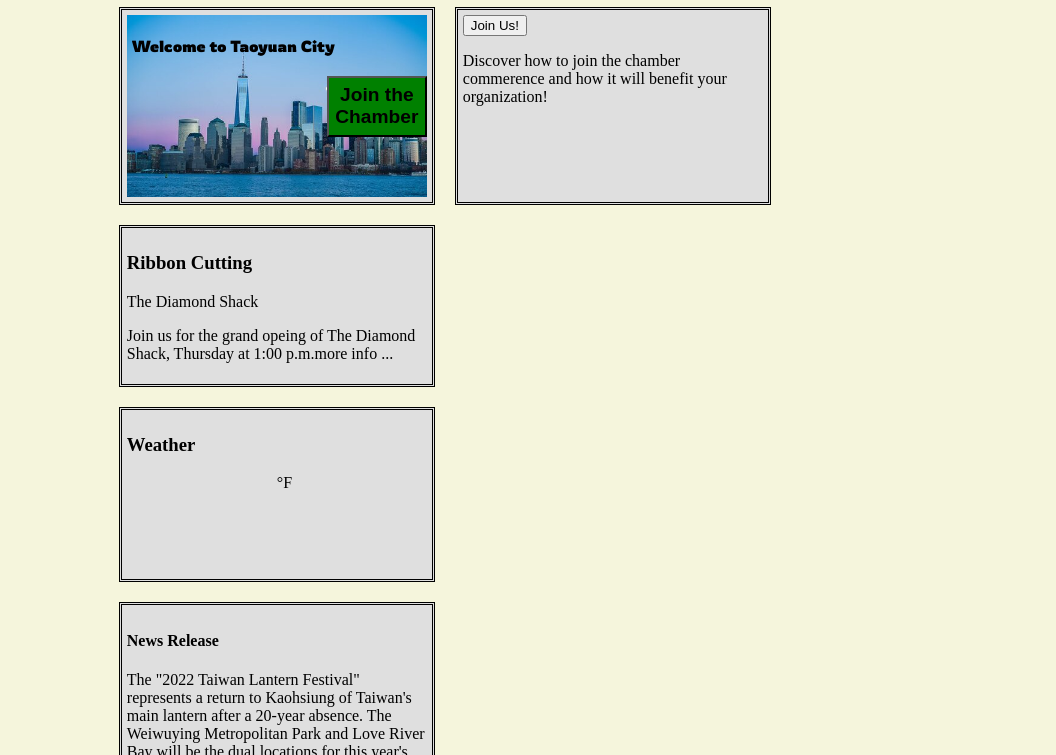
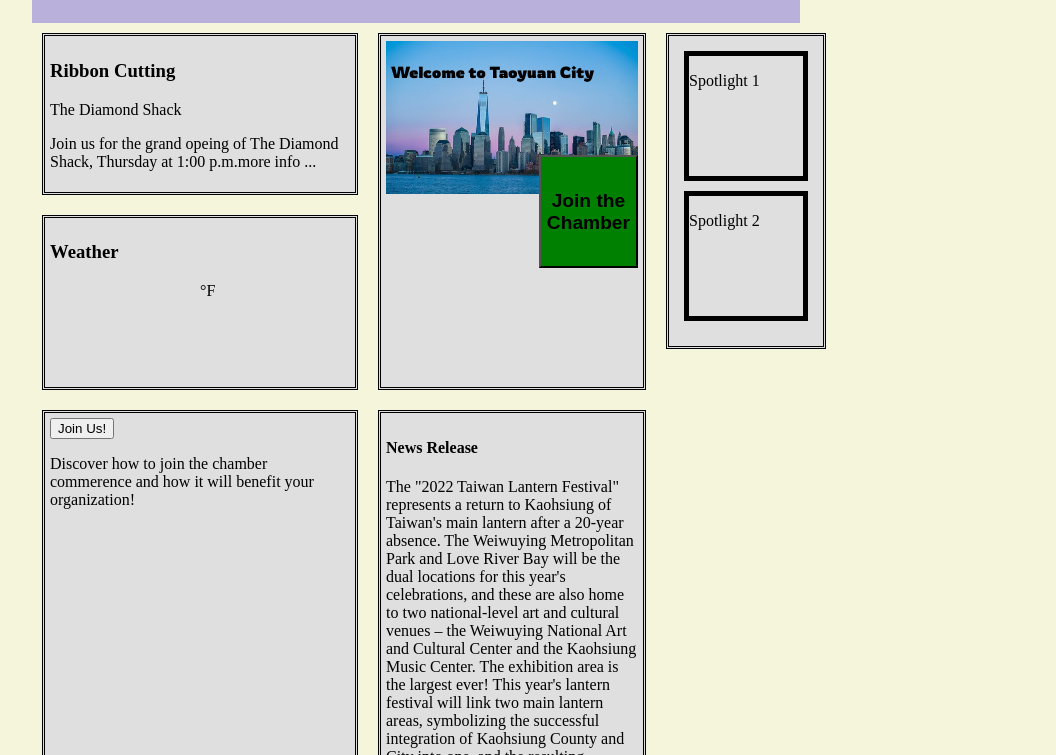
Before and after one commit to HUANG37W/wdd230, a plain HTML site: page chamber/index.html in a window 1280 px wide. Shown: the part 229-984 px from the top of the page, without its empty margins (224-1280 px from the left). Drawn offline with Linux system fonts and the light colour scheme; files that its build step writes are made by us from their sources; no server answers.

Commit message:
commit ago

```diff
--- a/chamber/css/base.css
+++ b/chamber/css/base.css
@@ -3,7 +3,6 @@
 body {
     background-color: beige;
 }
-
 header {
     display: grid;
     grid-template-columns: 2fr 1fr 1fr;
@@ -47,10 +46,6 @@ header nav{
 .newstyle {
     background-color: red;
 }
-
-
-
-
 .navigation li:first-child{
     display: block;
 }
@@ -61,22 +56,10 @@ header nav{
 .responsive li{
     display: flex;
 }
-main {
-    display: grid;
-    grid-template-areas:
-    "event hero spot"
-    "weather news spot"
-    "weather news spot";
-    text-align: left;
-    width: 80%;
-    margin: 0 auto;
-}
-
 #event {
     grid-area: event;
     border: double black;
 }
-
 .content{
     margin: 10px;
     padding: 5px;
@@ -84,16 +67,12 @@ main {
     background-color: rgba(0, 0, 255, 0.089);
 }
 
-
+#spot3{
+    display: none;
+}
 .side-content{
     width: 300px;
 }
-
-
-
-
-
-
 .light{
     height: 40%;
     border: 5px black solid;
@@ -183,7 +162,7 @@ footer {
     text-align: center;
 }
 
-@media screen and (min-width: 900px) {
+@media screen and (min-width: 800px) {
 
     .ham {
      display: none;
@@ -192,30 +171,73 @@ footer {
      .navigation li {
          display: block;
      }
+
+     main {
+        display: grid;
+        grid-template-columns: 1fr 1fr 1fr 1fr;
+    }
+    #event {
+        grid-column: 1/3;
+        grid-row: 5/6;
+    }
+    #weather {
+        grid-column: 3/4;
+        grid-row: 5/6;
+    }
+    #join {
+        grid-column: 1/4;
+        grid-row: 4/5;
+    }
+    #hero {
+        grid-column: 1/4;
+        grid-row: 1/2;
+    }
+    #news {
+        grid-column: 1/4;
+        grid-row: 2/3;
+    }
+    #spot {
+        grid-column: 1/4;
+        grid-row: 3/4;
+    }
  }
+
+
 
  @media screen and (max-width: 1400px) {
     body {
         margin-left: 20%;
         margin-right: 20%;
     }
-    main {
-        display: grid;
-        grid-template-columns: 1fr 2.5fr 1fr;
-        grid-template-rows: 1fr;
-    }
     footer {
         border-style: solid;
     }
     main {
         display: grid;
-        grid-template-areas:
-        "hero hero"
-        "event event"
-        "weather weather"
-        "news news"
-        "spot spot";
-        text-align: left;
+        grid-template-columns: 1fr 2fr 1fr;
     }
-
+    #event {
+        grid-column: 1/2;
+        grid-row: 1/2;
+    }
+    #weather {
+        grid-column: 1/2;
+        grid-row: 2/3;
+    }
+    #join {
+        grid-column: 1/2;
+        grid-row: 3/4;
+    }
+    #hero {
+        grid-column: 2/3;
+        grid-row: 1/3;
+    }
+    #news {
+        grid-column: 2/3;
+        grid-row: 3/4;
+    }
+    #spot {
+        grid-column: 3/4;
+        grid-row: 1/4;
+    }
 }
--- a/chamber/index.html
+++ b/chamber/index.html
@@ -5,10 +5,7 @@
     <meta http-equiv="X-UA-Compatible" content="IE=edge">
     <meta name="viewport" content="width=device-width, initial-scale=1.0">
     <title>Events</title>
-
     <link href="css/base.css" rel='stylesheet'>
-    <link href="css/medium.css" rel='stylesheet'>
-    <link href="css/large.css" rel='stylesheet'>
     <link href="https://fonts.googleapis.com/icon?family=Material+Icons"
     rel="stylesheet">
 </head>
@@ -16,17 +13,17 @@
 
     <header>
         <div class="logobox">
-        <a href="/chamber/index.html"><img src="images/taoyuan.png" alt="logo"></a>
+        <a href="index.html"><img src="images/taoyuan.png" alt="logo"></a>
         <h1>Taoyuan City Chamber of Commerce</h1>
     </div>
         <nav>
             <ul class="navigation">
                 <li><a class="ham" href="#" onclick="toggleMenu()">&#9776; Menu</a></li>
-                <li><a href="/chamber/index.html">Home</a></li>
-                <li><a href="/chamber/discover.html">Discover</a></li>
-                <li><a href="/chamber/directory.html">Directory</a></li>
-                <li><a href="/chamber/join.html">Join</a></li>
-                <li><a href="#">Contact</a></li>
+                <li><a href="index.html">Home</a></li>
+                <li><a href="discover.html">Discover</a></li>
+                <li><a href="directory.html">Directory</a></li>
+                <li><a href="join.html">Join</a></li>
+                <li><a href="contact.html">Contact</a></li>
             </ul>
         </nav>
         <div class="social_icon">
```
Also changed, not shown: chamber/contact.html (+1 -1 lines), chamber/directory.html (+1 -1 lines), chamber/join.html (+1 -1 lines). Lines whose indentation alone changed are shown as unchanged.
